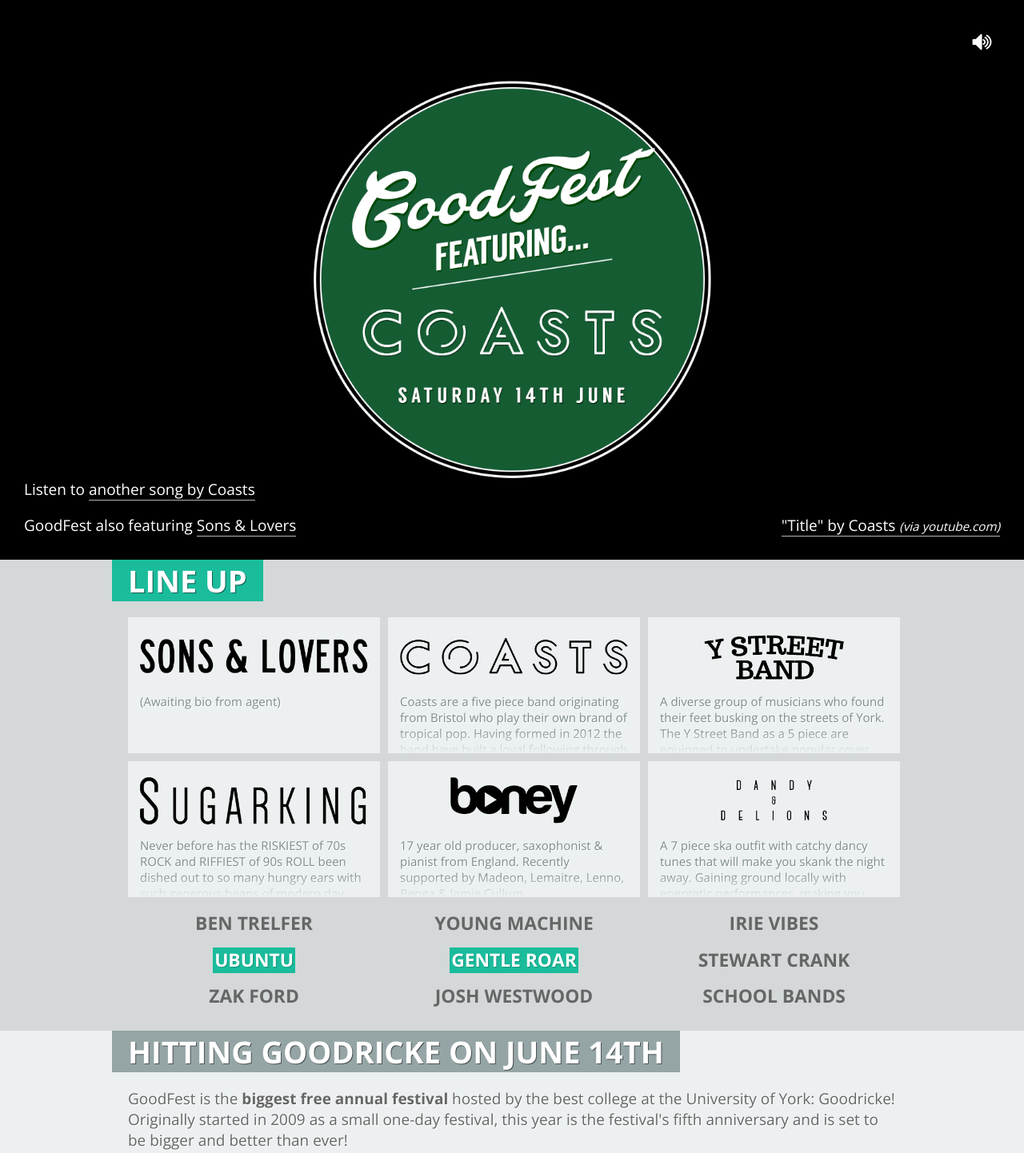
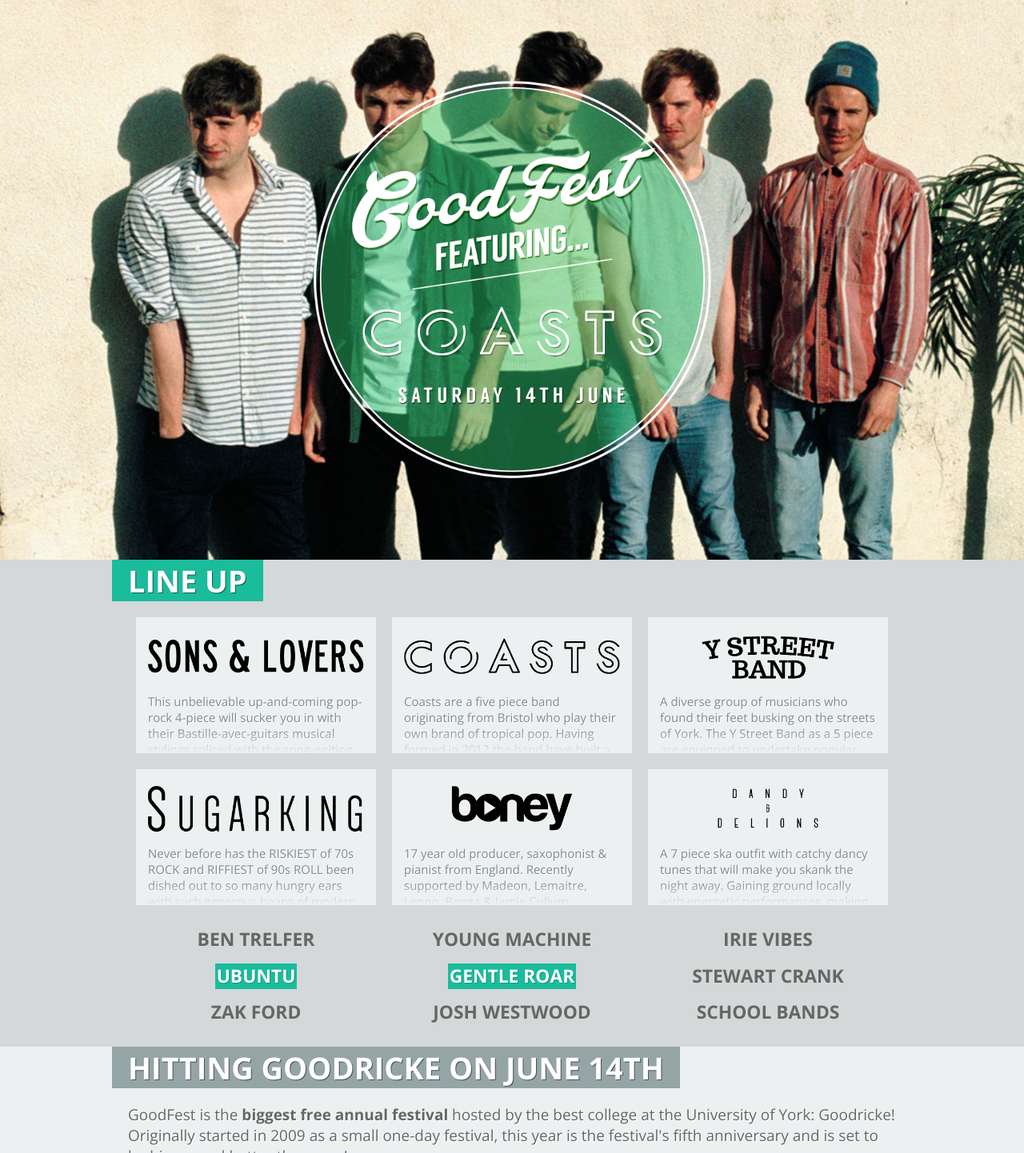
Before and after one commit to GoodrickeJCRC/goodfest-2014, a website: page static/index.html in a window 1280 px wide. Shown: the top 1442 px of the page at 80% size. Drawn offline with nearby package versions, Linux system fonts and the light colour scheme; files that its build step writes are made by us from their sources.

Commit message:
Broken up monolithic sections.less; moved all variables into variables.less; improved no-flash/no-JS support; updated aerial photo

```diff
--- a/static/index.html
+++ b/static/index.html
@@ -17,17 +17,19 @@
 	<!--[if lt IE 9]><script type="text/javascript" src="/js/html5shiv.min.js"></script><![endif]-->
 </head>
 
-<body>
-	<section id="splash">
+<body class="no-flash">
+	<section id="splash" class="artist-coasts">
 		<div class="splash-circle-overlay">
-			<div class="splash-artist"></div>
+			GoodFest featuring...
+			<div class="splash-artist" data-bind="artist-name">Coasts</div>
+			Saturday 14th June
 		</div>
 
 		<i class="splash-video-mute"></i>
 
 		<div class="splash-info splash-info-left">
-			<p>Listen to <a href="#" class="unstyled" data-event="next-song">another song by <span data-bind="artist-name">Artist</span></a></p>
-			<p>GoodFest also featuring <a href="#" class="unstyled" data-event="next-artist" data-bind="other-artist-name">P. Diddy</a></p>
+			<p>Listen to <a href="#" class="unstyled" data-event="next-song">another song by <span data-bind="artist-name">Coasts</span></a></p>
+			<p>GoodFest also featuring <a href="#" class="unstyled" data-event="next-artist" data-bind="other-artist-name">Sons &amp; Lovers</a></p>
 		</div>
 
 		<div class="splash-info splash-info-right">
@@ -66,14 +68,14 @@
 		<div class="container">
 			<h1>Line up</h1>
 
-			<div class="row cf">
-				<div class="headline">
+			<div class="lineup-row">
+				<div class="lineup-headliner">
 					<div class="artist-logo">
 						<img src="/img/artists/sonsandlovers-black.png"  alt="Sons &amp; Lovers logo" />
 					</div>
 
 					<p>
-						(Awaiting bio from agent)
+						This unbelievable up-and-coming pop-rock 4-piece will sucker you in with their Bastille-avec-guitars musical stylings spliced with the song-writing prowess of One Republic. Sons &amp; Lovers have an impressive touring record playing with the likes of Kyla La Grange, Of Monsters &amp; Men and none other than global sensation, Ellie Goulding, having also enjoyed festival slots at Reading &amp; Leeds Festival and T in the Park.
 					</p>
 
 					<p>
@@ -81,7 +83,7 @@
 					</p>
 				</div>
 
-				<div class="headline">
+				<div class="lineup-headliner">
 					<div class="artist-logo">
 						<img src="/img/artists/coasts-black.png" alt="Coasts logo" />
 					</div>
@@ -99,7 +101,7 @@
 					</p>
 				</div>
 
-				<div class="headline">
+				<div class="lineup-headliner">
 					<div class="artist-logo">
 						<img src="/img/artists/ystreetband-black.png" alt="The Y Street Band logo" />
 					</div>
@@ -114,8 +116,8 @@
 				</div>
 			</div>
 
-			<div class="row row-last cf">
-				<div class="headline">
+			<div class="lineup-row lineup-row-last">
+				<div class="lineup-headliner">
 					<div class="artist-logo">
 						<img src="/img/artists/sugarking-black.png" alt="Sugarking logo" />
 					</div>
@@ -133,7 +135,7 @@
 					</p>
 				</div>
 
-				<div class="headline">
+				<div class="lineup-headliner">
 					<div class="artist-logo">
 						<img src="/img/artists/boney-black.png" alt="Boney logo" />
 					</div>
@@ -151,7 +153,7 @@
 					</p>
 				</div>
 
-				<div class="headline">
+				<div class="lineup-headliner">
 					<div class="artist-logo">
 						<img src="/img/artists/dandyanddelions-black.png" alt="Dandy and DeLions logo" />
 					</div>
@@ -166,20 +168,20 @@
 				</div>
 			</div>
 
-			<div class="row small-row cf">
-				<div class="column">
+			<div class="lineup-row lineup-small-row">
+				<div class="lineup-column">
 					BEN TRELFER<br />
 					<a href="https://www.facebook.com/ubuntuassemble">UBUNTU</a><br />
 					ZAK FORD<br />
 				</div>
 
-				<div class="column">
+				<div class="lineup-column">
 					YOUNG MACHINE<br />
 					<a href="https://www.facebook.com/GentleRoarBand">GENTLE ROAR</a><br />
 					JOSH WESTWOOD<br />
 				</div>
 
-				<div class="column">
+				<div class="lineup-column">
 					IRIE VIBES<br />
 					STEWART CRANK<br />
 					SCHOOL BANDS<br />
@@ -252,17 +254,17 @@
 			</div>
 
 			<div class="cf">
-				<div class="column">
+				<div class="lineup-column">
 					<iframe src="https://www.google.com/calendar/embed?title=Main%20and%20Small%20Stage%20Acts&amp;showNav=0&amp;showDate=0&amp;showPrint=0&amp;showTabs=0&amp;showCalendars=0&amp;showTz=0&amp;mode=AGENDA&amp;height=400&amp;wkst=2&amp;bgcolor=%23ECF0F1&amp;src=goodricke.co.uk_g76r4kjpfkqu7bvbje0ap8a12o%40group.calendar.google.com&amp;color=%232F6309&amp;src=goodricke.co.uk_n6asn9d5rt1otinctji1n4qo7s%40group.calendar.google.com&amp;color=%23875509&amp;ctz=Europe%2FLondon" style=" border-width:0 " width="472" height="400"></iframe>
 				</div>
 
-				<div class="column">
+				<div class="lineup-column">
 					<iframe src="https://www.google.com/calendar/embed?title=Other%20Events&amp;showNav=0&amp;showDate=0&amp;showPrint=0&amp;showTabs=0&amp;showCalendars=0&amp;showTz=0&amp;mode=AGENDA&amp;height=400&amp;wkst=2&amp;bgcolor=%23ECF0F1&amp;src=cal%40goodricke.co.uk&amp;color=%23125A12&amp;src=goodricke.co.uk_rpag6u5gnh3e3hs9nvvipv005k%40group.calendar.google.com&amp;color=%235229A3&amp;ctz=Europe%2FLondon" style=" border-width:0 " width="472" height="400"></iframe>
 				</div>
 			</div>
 
 			<div class="cf">
-				<div class="column">
+				<div class="lineup-column">
 					<p>
 						In the <strong>nucleus</strong> between mid-day and 5pm:
 					</p>
@@ -277,7 +279,7 @@
 					</ul>
 				</div>
 
-				<div class="column">
+				<div class="lineup-column">
 					<p>
 						<strong>Goodricke floor events</strong> between mid-day and 6pm:
 					</p>
@@ -299,7 +301,7 @@
 			<h1>Contact</h1>
 
 			<p>
-				GoodFest is situated in and around Goodricke College on the Heslington East campus. See the highlighted area on aerial shot to the right for specific locations.
+				GoodFest is situated in and around Goodricke College on the Heslington East campus. See the highlighted area on aerial shot to the right for specific location. Also see <a href="http://www.york.ac.uk/colleges/goodricke/directions/">Getting to Goodricke</a> on the University website.
 			</p>
 
 			<p>
--- a/static/js/site.js
+++ b/static/js/site.js
@@ -1,13 +1,13 @@
 (function() {
   'use strict';
 
-  $('.headline').on('click', function() {
+  $('.lineup-headliner').click(function() {
     var $this = $(this);
 
     if($this.hasClass('active')) {
       $this.removeClass('active');
     } else {
-      $('.headline.active').removeClass('active');
+      $('.lineup-headliner.active').removeClass('active');
       $this.addClass('active');
     }
   });
--- a/static/js/video.js
+++ b/static/js/video.js
@@ -49,6 +49,8 @@
 
     if(!$.flash.available)
       return;
+
+    $('body').removeClass('no-flash');
 
     $('.splash-video').flash({
       id: 'youtubeplayer',
--- a/static/less/goodfest.less
+++ b/static/less/goodfest.less
@@ -4,4 +4,5 @@
 @import "nav.less";
 @import "video.less";
 @import "sections.less";
+@import "lineup.less";
 @import "util.less";
--- /dev/null
+++ b/static/less/lineup.less
@@ -0,0 +1,99 @@
+@import "variables.less";
+@import "util.less";
+
+#lineup {
+  .coloured-section(#1ABC9C, #16A085);
+}
+
+.lineup-row {
+  .cf;
+  position: relative;
+  height: @lineup-headliner-height;
+}
+
+.lineup-row-last {
+  margin: @lineup-box-spacing 0 0 0;
+}
+
+.lineup-small-row {
+  height: auto;
+  padding-top: (@section-padding - @lineup-box-spacing);
+}
+
+.lineup-column {
+  float: left;
+  width: @lineup-headliner-width;
+
+  font-size: 1.2em;
+  line-height: 2em;
+  font-weight: bold;
+  text-align: center;
+}
+
+.lineup-headliner {
+  display: inline-block;
+  float: left;
+  cursor: pointer;
+
+  position: absolute;
+
+  &:nth-of-type(2n) { left: @lineup-headliner-width; }
+  &:nth-of-type(3n) { left: (@lineup-headliner-width * 2); }
+
+  width: @lineup-headliner-width;
+  min-height: @lineup-headliner-height;
+  height: @lineup-headliner-height;
+  padding: 15px 15px 0;
+  overflow: hidden;
+  font-size: 15px;
+
+  border: solid @lineup-box-spacing #d4d8d9;
+  border-top: none;
+
+  color: #7F8C8D;
+  background-color: #ECF0F1;
+
+  a { display: none; }
+
+  &.active {
+    height: auto;
+    z-index: 10;
+
+    &:after { display: none; }
+    a { display: inline; }
+  }
+
+  h2 {
+    margin: 0 0 @lineup-box-spacing;
+    font-weight: bold;
+  }
+
+  .artist-logo {
+    display: table-cell;
+    width: 285px;
+    height: 70px;
+    vertical-align: middle;
+
+    img {
+      width: 100%;
+
+      vertical-align: middle;
+    }
+  }
+
+  p {
+    margin: @lineup-box-spacing 0;
+  }
+
+  // Gradient
+  &:after {
+    position: absolute;
+    content: ' ';
+    left: 0; right: 0;
+    bottom: 0; height: 30px;
+
+    background: linear-gradient(to bottom, rgba(236,240,241,0) 0%, rgba(236,240,241,1) 100%);
+    filter: progid:DXImageTransform.Microsoft.gradient(startColorstr='#00ecf0f1', endColorstr='#ecf0f1', GradientType=0);
+    -ms-filter: "progid:DXImageTransform.Microsoft.gradient(startColorstr='#00ecf0f1', endColorstr='#ecf0f1', GradientType=0)";
+  }
+}
--- a/static/less/scaffolding.less
+++ b/static/less/scaffolding.less
@@ -1,13 +1,16 @@
+@import "variables.less";
+
 body {
   font-family: 'Open Sans', 'Helvetica Neue', Helvetica, Arial, sans-serif;
   font-size: 19px;
   color: #666;
   background-color: #ECF0F1;
   margin-top: 60px;
+  min-width: @container-width;
 }
 
 .container {
-  width: 960px;
+  width: @container-width;
   margin: 0 auto;
 }
 
@@ -23,8 +26,7 @@
     position: absolute;
     top: 50%; right: 0;
 
-    @img_height: 46px;
-    height: @img_height;
-    margin-top: (-@img_height / 2);
+    height: @uoy-logo-height;
+    margin-top: (-@uoy-logo-height / 2);
   }
 }
--- a/static/less/sections.less
+++ b/static/less/sections.less
@@ -1,3 +1,5 @@
+@import "variables.less";
+
 .coloured-section(@primary, @secondary) {
   ::selection {
     background-color: hsla(hue(@primary), saturation(@primary), lightness(@primary), 0.4);
@@ -13,6 +15,8 @@
 }
 
 section {
+  padding-bottom: @section-padding;
+
   h1 {
     display: inline-block;
     margin: 0 0 20px -20px;
@@ -32,112 +36,7 @@
     }
   }
 
-  padding-bottom: 20px;
-
   &#countdown { .coloured-section(#95A5A6, #000); }
-
-  &#lineup {
-    .coloured-section(#1ABC9C, #16A085);
-
-    @box_spacing: 10px;
-    @headliner_height: 180px;
-    @headliner_width: 335px;
-
-    .row {
-      position: relative;
-      height: @headliner_height;
-
-      margin: 0 -@box_spacing;
-      //margin-bottom: @box_spacing;
-
-      &.row-last {
-        margin-bottom: 0px;
-      }
-    }
-
-    .small-row {
-      height: auto;
-    }
-
-    .column {
-      float: left;
-      width: 315px;
-      margin-left: @box_spacing;
-
-      font-size: 1.2em;
-      line-height: 2em;
-      font-weight: bold;
-      text-align: center;
-    }
-
-    .headline {
-      display: inline-block;
-      float: left;
-      cursor: pointer;
-
-      position: absolute;
-
-      &:nth-of-type(2n) { left: ((@headliner_width - @box_spacing) * 1); }
-      &:nth-of-type(3n) { left: ((@headliner_width - @box_spacing) * 2); }
-
-      width: @headliner_width;
-      min-height: @headliner_height;
-      height: @headliner_height;
-      padding: 15px 15px 0;
-      overflow: hidden;
-      font-size: 15px;
-
-      border: solid @box_spacing #d4d8d9;
-      border-top: none;
-
-      color: #7F8C8D;
-      background-color: #ECF0F1;
-
-      a { display: none; }
-
-      &.active {
-        height: auto;
-        z-index: 10;
-
-        &:after { display: none; }
-        a { display: inline; }
-      }
-
-      // Gradient
-      &:after {
-        position: absolute;
-        content: ' ';
-        left: 0; right: 0;
-        bottom: 0; height: 30px;
-
-        background: linear-gradient(to bottom, rgba(236,240,241,0) 0%, rgba(236,240,241,1) 100%);
-        filter: progid:DXImageTransform.Microsoft.gradient(startColorstr='#00ecf0f1', endColorstr='#ecf0f1', GradientType=0);
-        -ms-filter: "progid:DXImageTransform.Microsoft.gradient(startColorstr='#00ecf0f1', endColorstr='#ecf0f1', GradientType=0)";
-      }
-
-      h2 {
-        margin: 0 0 @box_spacing;
-        font-weight: bold;
-      }
-
-      .artist-logo {
-        display: table-cell;
-        width: 285px;
-        height: 70px;
-        vertical-align: middle;
-
-        img {
-          width: 100%;
-
-          vertical-align: middle;
-        }
-      }
-
-      p {
-        margin: @box_spacing 0;
-      }
-    }
-  }
 
   &#events {
     .coloured-section(#3498DB, #2980B9);
@@ -187,13 +86,11 @@
     padding-bottom: 0;
 
     .container {
-      height: (566px / 2);
-      padding-right: (480px + 10px);
+      padding-right: (@aerial-width + 10px);
+      height: @aerial-height;
 
-      background-image: url(/img/aerial.png);
-      background-size: 480px (566px / 2);
-      background-repeat: no-repeat;
-      background-position: right;
+      background: url(/img/aerial.png) no-repeat right;
+      background-size: @aerial-width @aerial-height;
     }
   }
 
--- a/static/less/util.less
+++ b/static/less/util.less
@@ -3,12 +3,16 @@
 }
 
 // Clearfix
-.cf:before, .cf:after {
-  content: " ";
-  display: table;
+.cf {
+  *zoom: 1;
+
+  &:before, &:after {
+    content: " ";
+    display: table;
+  }
+
+  &:after { clear: both; }
 }
-.cf:after { clear: both; }
-.cf { *zoom: 1; }
 
 // Float helpers
 .pull-left { float: left; }
--- /dev/null
+++ b/static/less/variables.less
@@ -0,0 +1,10 @@
+@container-width: 960px;
+@video-splash-height: 700px;
+@video-overlay-size: 500px;
+@section-padding: 20px;
+@lineup-box-spacing: 10px;
+@lineup-headliner-height: 180px;
+@lineup-headliner-width: (@container-width / 3);
+@aerial-width: (911px / 2);
+@aerial-height: (580px / 2);
+@uoy-logo-height: 46px;
--- a/static/less/video.less
+++ b/static/less/video.less
@@ -1,12 +1,11 @@
-@splash-height: 700px;
-@overlay-size: 500px;
+@import "variables.less";
 
 #splash {
   position: relative;
   background-color: #000;
-  height: @splash-height;
+  height: @video-splash-height;
   overflow: hidden;
-  margin-top: -60px; // TODO: fix!
+  margin-top: -60px; // TODO: fix header!
   padding: 0;
 
   /*
@@ -23,6 +22,14 @@
     background: linear-gradient(to bottom, rgba(212,216,217,0) 0%, rgba(212,216,217,1) 100%);
   }
   */
+
+  .no-flash & {
+    background-size: cover;
+    background-position: center;
+
+    &.artist-sonsandlovers { background-image: url('/img/backdrops/sonsandlovers-backdrop.jpg'); }
+    &.artist-coasts { background-image: url('/img/backdrops/coasts-backdrop.jpg'); }
+  }
 }
 
 .splash-video {
@@ -35,17 +42,23 @@
   position: relative;
   z-index: 1; // show above Flash
 
-  width: @overlay-size; height: @overlay-size;
-  margin: ((@splash-height - @overlay-size) / 2) auto;
-  padding-top: (@overlay-size * 0.508);
+  width: @video-overlay-size; height: @video-overlay-size;
+  margin: ((@video-splash-height - @video-overlay-size) / 2) auto;
+  padding-top: (@video-overlay-size * 0.508);
 
   background-image: url('/img/goodfest-circle.png');
   background-size: 100%;
+
+  // Hide all text in the splash overlay, it's only there for screen readers
+  *, & {
+    text-indent: -9999px;
+    font-size: 0;
+  }
 }
 
 .splash-artist {
-  width: (@overlay-size * 0.75);
-  height: (@overlay-size * 0.25);
+  width: (@video-overlay-size * 0.75);
+  height: (@video-overlay-size * 0.25);
   margin: 0 auto;
 
   background-repeat: no-repeat;
@@ -64,20 +77,23 @@
   color: #fff;
   text-shadow: 1px 1px 0 rgba(0,0,0,0.6);
 
+  .no-flash & {
+    display: none;
+  }
+
   small { font-style: italic; }
 
   a {
-    border-bottom: solid 1px rgba(255,255,255,0.7);
-    &:hover { border-bottom: solid 1px rgba(255,255,255,1.0); }
+    border-bottom: solid 2px rgba(255,255,255,0.4);
+    &:hover { border-bottom: solid 2px #fff; }
   }
 
-  p:last-of-type { margin-bottom: 0; }
+  p {
+    text-shadow: inherit;
+    &:last-of-type { margin-bottom: 0; }
+  }
 
   a, .scroll-down { text-shadow: inherit; }
-}
-
-.splash-info p {
-	text-shadow: none;
 }
 
 .splash-info-left {
@@ -105,5 +121,9 @@
   background-image: url(/img/volume-control.png);
   background-size: 90px 45px;
 
+  .no-flash & {
+    display: none;
+  }
+
   &.splash-video-muted { background-position: 45px 0; }
 }
```
Also changed, not shown: static/img/aerial.png, static/img/backdrops/coasts-backdrop.jpg (added), static/img/backdrops/sonsandlovers-backdrop.jpg (added).
